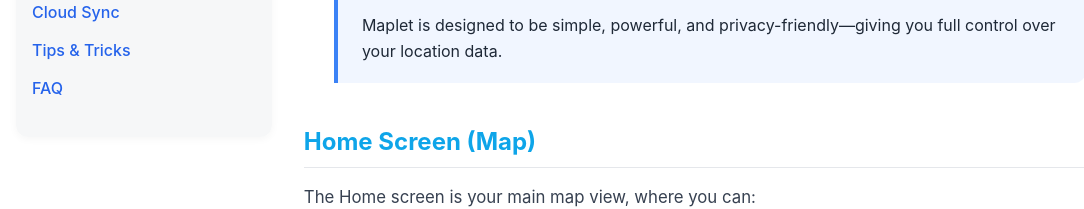
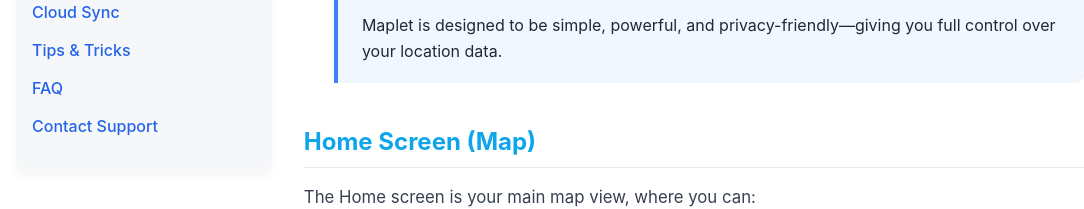
Before and after one commit to Gemshi-IO/Maplet, a plain HTML site: page help.html in a window 1280 px wide. Shown: the part 843-1052 px from the top of the page, without its empty margins (74-1158 px from the left). Drawn offline with Linux system fonts and the light colour scheme.

Commit message:
Add files via upload

```diff
--- a/help.html
+++ b/help.html
@@ -463,6 +463,7 @@
         <li><a href="#cloud-sync">Cloud Sync</a></li>
         <li><a href="#tips-tricks">Tips & Tricks</a></li>
         <li><a href="#faq">FAQ</a></li>
+        <li><a href="#contact-support">Contact Support</a></li>
       </ul>
     </nav>
     <main class="main-content">
```
